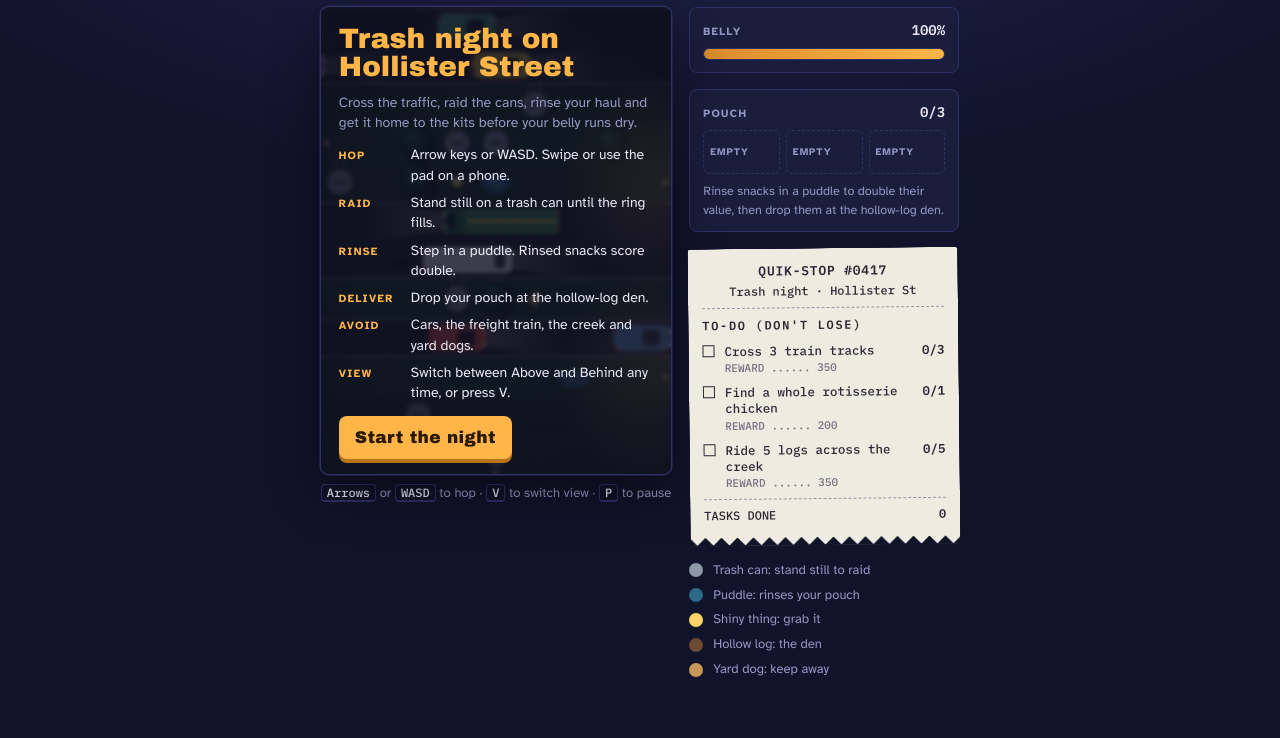
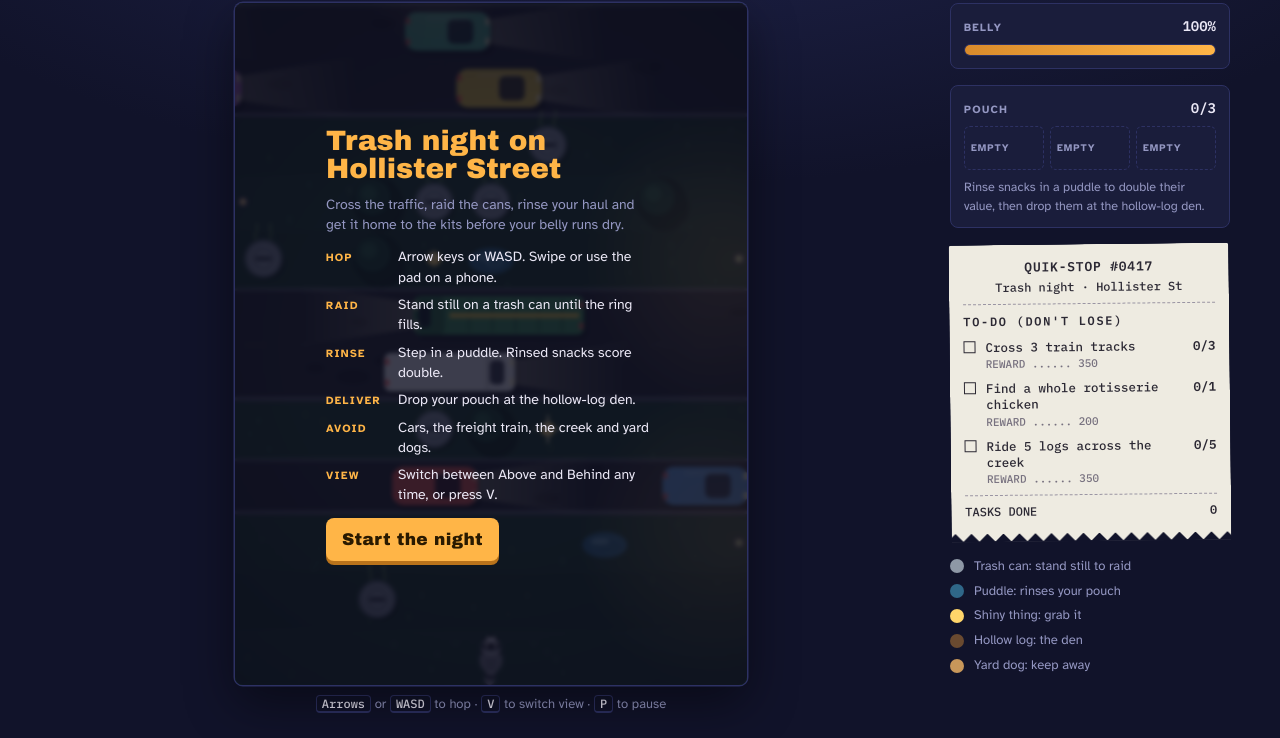
Before and after one commit to Babs-create/raccoon-ruckus, a plain HTML site: page index.html in a window 1280 px wide. Shown: the part 82-820 px from the top of the page. Drawn offline with nearby package versions, Linux system fonts and the light colour scheme; animation ran at ten frames a second; a web font is replaced by a local one.

Commit message:
Add files via upload

```diff
--- a/index.html
+++ b/index.html
@@ -31,12 +31,12 @@ body{
   font-family:var(--f-body);font-size:15px;line-height:1.45;
   padding-left:max(16px,env(safe-area-inset-left,0px));
   padding-right:max(16px,env(safe-area-inset-right,0px));
-  padding-block:14px 28px;
+  padding-block:10px 24px;
   background:
     radial-gradient(1200px 500px at 50% -10%, #20244d 0%, transparent 70%),
     var(--night);
 }
-.cab{max-width:820px;margin:0 auto;display:grid;gap:14px}
+.cab{max-width:1180px;margin:0 auto;display:grid;gap:14px}
 .top{display:flex;flex-wrap:wrap;align-items:flex-end;justify-content:space-between;gap:10px 18px}
 h1{
   margin:0;font-family:var(--f-display);font-weight:400;font-size:clamp(22px,5vw,32px);
@@ -59,11 +59,11 @@ h1 span{color:var(--sodium);display:block}
 button:focus-visible{outline:2px solid var(--sodium);outline-offset:2px}
 
 .play{display:grid;gap:18px;justify-items:center}
-@media (min-width:760px){.play{grid-template-columns:auto 270px;align-items:start;justify-content:center}}
+@media (min-width:760px){.play{grid-template-columns:minmax(0,1fr) 280px;align-items:start}}
 .stagecol{display:grid;gap:10px;justify-items:center;width:100%}
 .stage{
   position:relative;
-  width:min(100%,432px,calc((100svh - 140px) * .75));
+  width:min(100%,720px,calc((100svh - 118px) * .75));
   min-width:min(100%,280px);
   aspect-ratio:3/4;max-width:100%;
   border-radius:8px;overflow:hidden;
@@ -241,10 +241,13 @@ const cv = document.getElementById('game');
 const ctx = cv.getContext('2d');
 function resize(){
   const dpr = Math.min(window.devicePixelRatio || 1, 2);
-  cv.width = COLS * T * dpr; cv.height = VIEW * T * dpr;
-  ctx.setTransform(dpr, 0, 0, dpr, 0, 0);
+  const w = cv.clientWidth || COLS * T;
+  const s = w * dpr / (COLS * T);
+  cv.width = Math.round(COLS * T * s); cv.height = Math.round(VIEW * T * s);
+  ctx.setTransform(s, 0, 0, s, 0, 0);
 }
 resize(); addEventListener('resize', resize);
+if (window.ResizeObserver) new ResizeObserver(resize).observe(cv);
 
 const ri = (a, b) => a + Math.floor(Math.random() * (b - a + 1));
 const pick = a => a[Math.floor(Math.random() * a.length)];
@@ -1316,6 +1319,7 @@ function setView(v){
     if (v === 'behind'){ size3D(); R3.camX = lerp(COLS / 2, curX() + .5, .55); R3.camZ = -rowF() - .5; }
   }
   cv.hidden = v === 'behind';
+  if (v === 'top') resize();
   viewBtns.forEach(b => b.setAttribute('aria-pressed', String(b.dataset.view === v)));
   try { localStorage.setItem('rr-view', v); } catch (e) {}
 }
```
